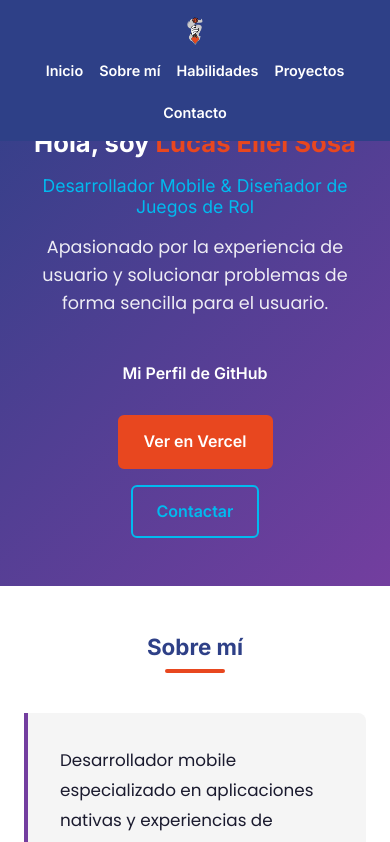
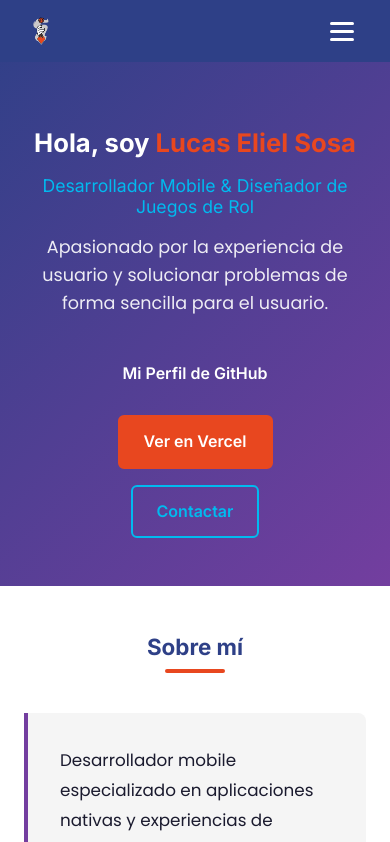
Before and after one commit to Strashoy/landing_personal, a plain HTML site: page index.html in a window 390 px wide. Shown: the top 842 px of the page. Drawn offline with Linux system fonts and the light colour scheme.

Commit message:
Ajuste para celular

```diff
--- a/assets/css/style.css
+++ b/assets/css/style.css
@@ -94,6 +94,24 @@ h3 { font-size: var(--fs-h3); }
 .logo-img {
   height: 30px;
   width: auto;
+}
+
+.menu-toggle {
+  display: none;
+  flex-direction: column;
+  gap: 5px;
+  background: none;
+  border: none;
+  cursor: pointer;
+  padding: 4px;
+}
+
+.menu-toggle-bar {
+  width: 24px;
+  height: 3px;
+  background-color: var(--white);
+  border-radius: 2px;
+  transition: transform var(--transition), opacity var(--transition);
 }
 
 .nav-list {
@@ -652,15 +670,40 @@ h3 { font-size: var(--fs-h3); }
     --fs-h3: 1.25rem;
   }
 
-  .header {
-    flex-direction: column;
-    gap: 0.75rem;
+  .menu-toggle {
+    display: flex;
+  }
+
+  .nav {
+    position: absolute;
+    top: 100%;
+    left: 0;
+    width: 100%;
+    background-color: var(--dark-blue);
+    max-height: 0;
+    overflow: hidden;
+    transition: max-height 0.4s ease;
+  }
+
+  .nav.nav-open {
+    max-height: 300px;
   }
 
   .nav-list {
-    gap: 1rem;
-    flex-wrap: wrap;
-    justify-content: center;
+    flex-direction: column;
+    align-items: center;
+    gap: 0;
+    padding: 0.5rem 0;
+  }
+
+  .nav-list li {
+    width: 100%;
+    text-align: center;
+  }
+
+  .nav-link {
+    display: block;
+    padding: 0.75rem 0;
   }
 
   .section {
--- a/index.html
+++ b/index.html
@@ -23,7 +23,12 @@
         <img src="images/logo-rolesencia.png" alt="Logo de Rolesencia" class="logo-img">
       </a>
     </div>
-    <nav class="nav" aria-label="Navegación principal">
+    <button class="menu-toggle" id="menu-toggle" aria-label="Abrir menú" aria-expanded="false">
+      <span class="menu-toggle-bar"></span>
+      <span class="menu-toggle-bar"></span>
+      <span class="menu-toggle-bar"></span>
+    </button>
+    <nav class="nav" id="nav" aria-label="Navegación principal">
       <ul class="nav-list">
         <li><a href="#hero" class="nav-link">Inicio</a></li>
         <li><a href="#about" class="nav-link">Sobre mí</a></li>
@@ -343,6 +348,22 @@
         lightbox.classList.remove('active');
       }
     });
+
+    const menuToggle = document.getElementById('menu-toggle');
+    const nav = document.getElementById('nav');
+
+    menuToggle.addEventListener('click', function() {
+      var expanded = menuToggle.getAttribute('aria-expanded') === 'true';
+      menuToggle.setAttribute('aria-expanded', !expanded);
+      nav.classList.toggle('nav-open');
+    });
+
+    document.querySelectorAll('.nav-link').forEach(function(link) {
+      link.addEventListener('click', function() {
+        menuToggle.setAttribute('aria-expanded', 'false');
+        nav.classList.remove('nav-open');
+      });
+    });
   </script>
 
 </body>
```
